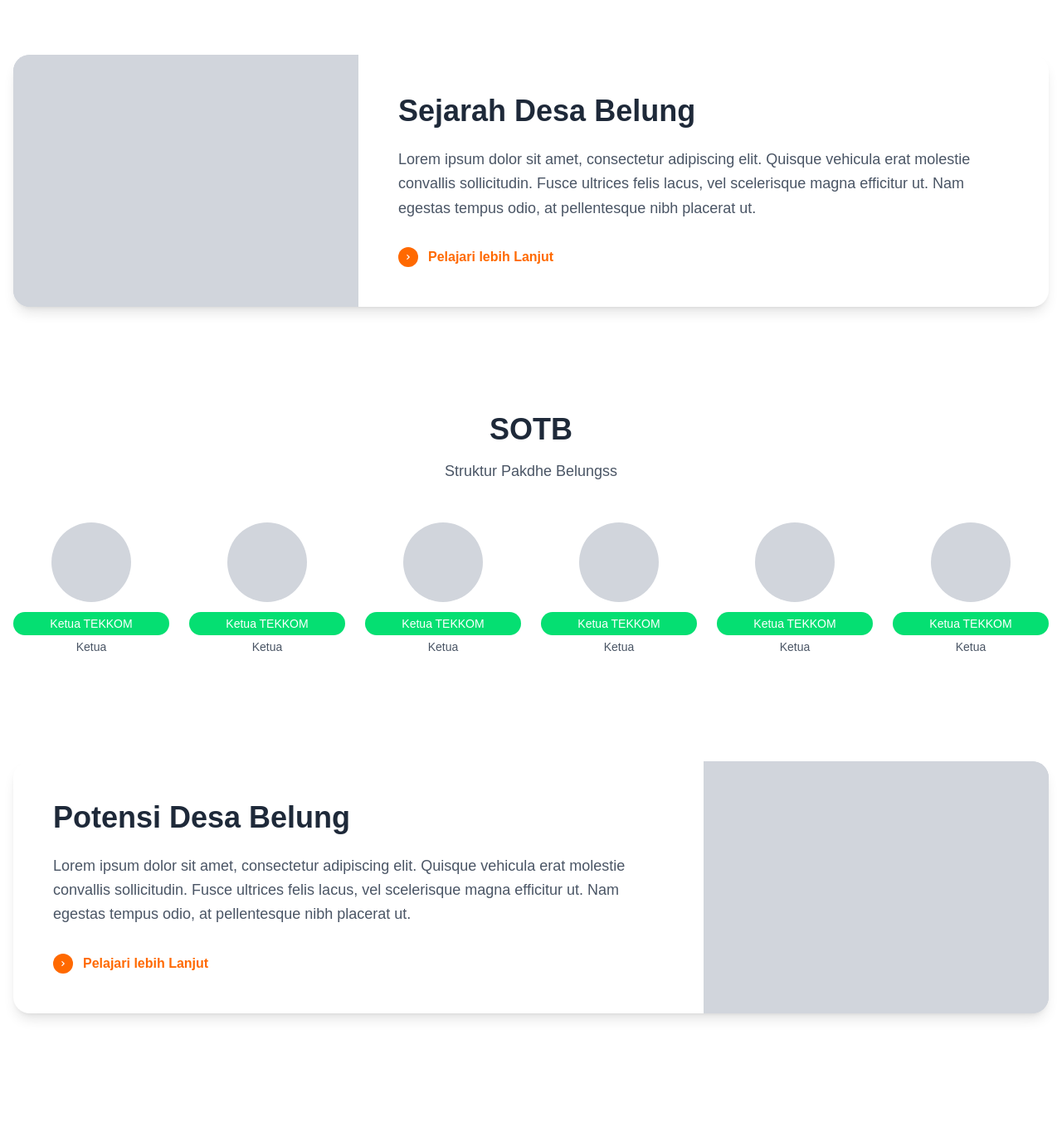
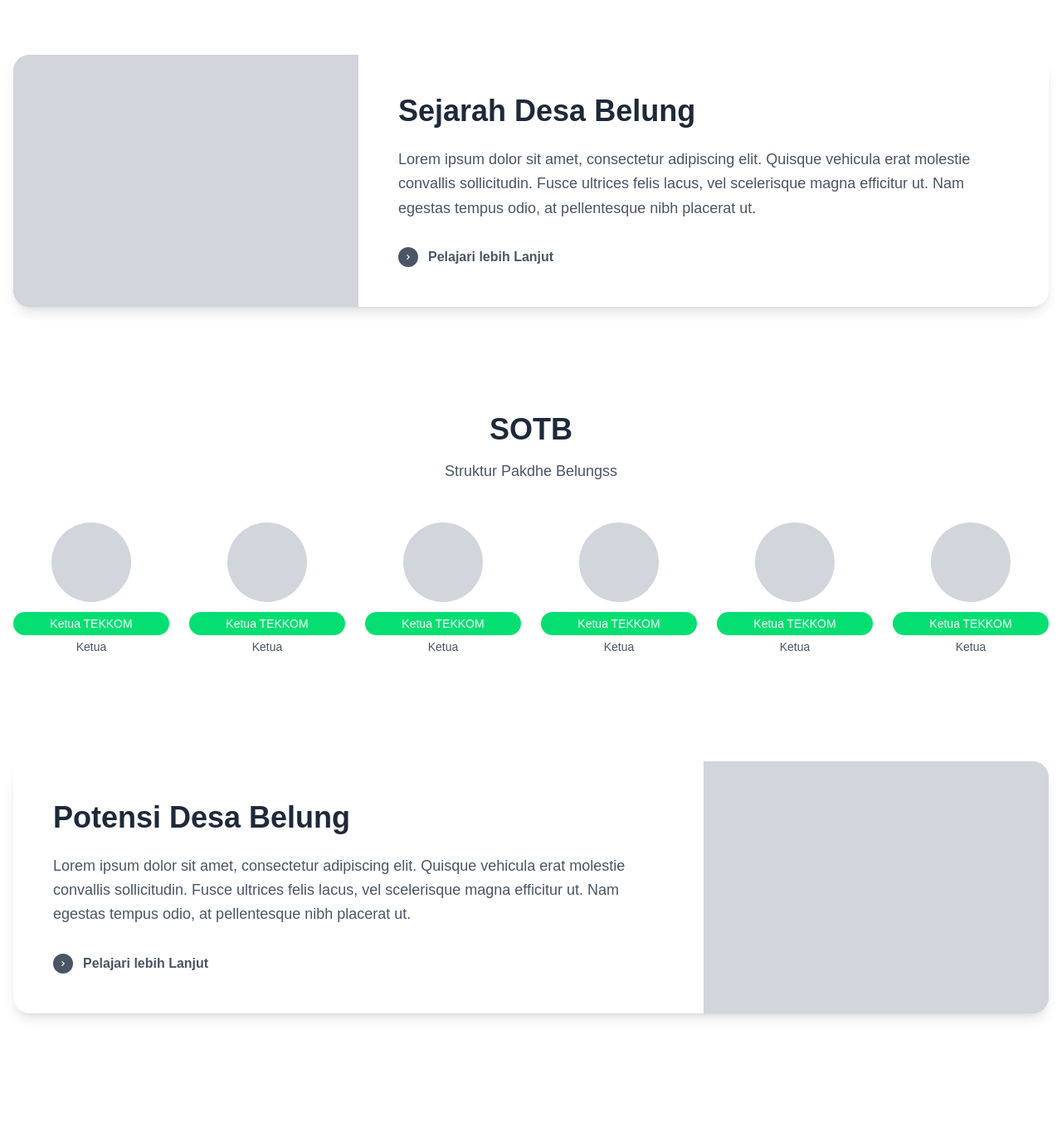
Before and after one commit to AgungAryansyah/website-desa-belung, a Next.js app: page / in a window 1280 px wide. Shown: the part 1396-2749 px from the top of the page at 83% size. Built offline with nearby package versions, Linux system fonts and the light colour scheme.

Commit message:
fix: sejarah and potensi card color

```diff
--- a/src/app/(pages)/landing/HistoryPreviewSection.js
+++ b/src/app/(pages)/landing/HistoryPreviewSection.js
@@ -26,14 +26,14 @@ const HistoryPreviewSection = () => {
                 </p>
 
                 <div className="flex items-center">
-                  <div className="w-6 h-6 bg-orange-500 rounded-full flex items-center justify-center mr-3">
+                  <div className="w-6 h-6 bg-gray-600 rounded-full flex items-center justify-center mr-3">
                     <svg className="w-3 h-3 text-white" fill="currentColor" viewBox="0 0 20 20">
                       <path fillRule="evenodd" d="M7.293 14.707a1 1 0 010-1.414L10.586 10 7.293 6.707a1 1 0 011.414-1.414l4 4a1 1 0 010 1.414l-4 4a1 1 0 01-1.414 0z" clipRule="evenodd" />
                     </svg>
                   </div>
                   <a
                     href="/sejarah"
-                    className="text-orange-500 font-semibold hover:text-orange-600 transition-colors"
+                    className="text-gray-600 font-semibold hover:text-gray-600 transition-colors"
                   >
                     Pelajari lebih Lanjut
                   </a>
--- a/src/app/(pages)/landing/PotentialSection.js
+++ b/src/app/(pages)/landing/PotentialSection.js
@@ -18,14 +18,14 @@ const PotentialSection = () => {
                 </p>
 
                 <div className="flex items-center">
-                  <div className="w-6 h-6 bg-orange-500 rounded-full flex items-center justify-center mr-3">
+                  <div className="w-6 h-6 bg-gray-600 rounded-full flex items-center justify-center mr-3">
                     <svg className="w-3 h-3 text-white" fill="currentColor" viewBox="0 0 20 20">
                       <path fillRule="evenodd" d="M7.293 14.707a1 1 0 010-1.414L10.586 10 7.293 6.707a1 1 0 011.414-1.414l4 4a1 1 0 010 1.414l-4 4a1 1 0 01-1.414 0z" clipRule="evenodd" />
                     </svg>
                   </div>
                   <a
                     href="/potensi"
-                    className="text-orange-500 font-semibold hover:text-orange-600 transition-colors"
+                    className="text-gray-600 font-semibold hover:text-gray-600 transition-colors"
                   >
                     Pelajari lebih Lanjut
                   </a>
```
